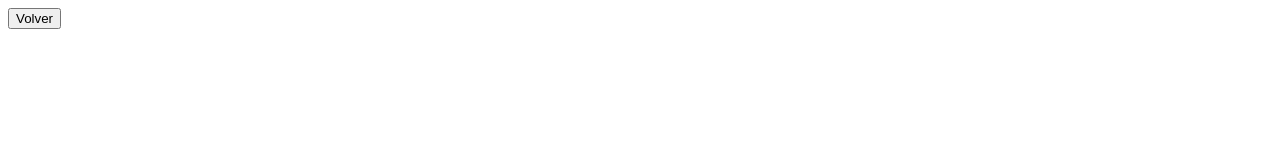
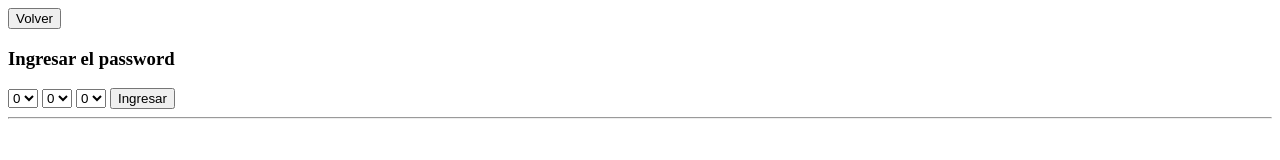
Before and after one commit to sergioebp/desafio_condiciones, a plain HTML site: page 3.html in a window 1280 px wide. Drawn offline with Linux system fonts and the light colour scheme.

Commit message:
ejercicio 3 completado

```diff
--- a/3.html
+++ b/3.html
@@ -7,6 +7,46 @@
 </head>
 <body>
     <a href="index.html"><button>Volver</button></a>
+    <h3>Ingresar el password</h3>
+    <select name="" id="num1">
+        <option value="0">0</option>
+        <option value="1">1</option>
+        <option value="2">2</option>
+        <option value="3">3</option>
+        <option value="4">4</option>
+        <option value="5">5</option>
+        <option value="6">6</option>
+        <option value="7">7</option>
+        <option value="8">8</option>
+        <option value="9">9</option>
+    </select>
+    <select name="" id="num2">
+        <option value="0">0</option>
+        <option value="1">1</option>
+        <option value="2">2</option>
+        <option value="3">3</option>
+        <option value="4">4</option>
+        <option value="5">5</option>
+        <option value="6">6</option>
+        <option value="7">7</option>
+        <option value="8">8</option>
+        <option value="9">9</option>
+    </select>
+    <select name="" id="num3">
+        <option value="0">0</option>
+        <option value="1">1</option>
+        <option value="2">2</option>
+        <option value="3">3</option>
+        <option value="4">4</option>
+        <option value="5">5</option>
+        <option value="6">6</option>
+        <option value="7">7</option>
+        <option value="8">8</option>
+        <option value="9">9</option>
+    </select>
+    <button id="ingresar">Ingresar</button>
+    <hr>
+    <p id="resultado"></p>
     <script src="3.js"></script>
 </body>
 </html>
--- a/3.js
+++ b/3.js
@@ -0,0 +1,16 @@
+num1 = document.querySelector('#num1')
+num2 = document.querySelector('#num2')
+num3 = document.querySelector('#num3')
+resultado = document.querySelector('#resultado')
+
+document.querySelector('#ingresar').onclick = function() {
+    if (num1.value == 9 && num2.value == 1 && num3.value == 1) {
+        resultado.innerHTML = 'password 1 es correcto'
+    }
+    else if (num1.value == 7 && num2.value == 1 && num3.value == 4){
+        resultado.innerHTML = 'password 2 es correcto'
+    }
+    else {
+        resultado.innerHTML = 'password incorrecto'
+    }
+}
```
